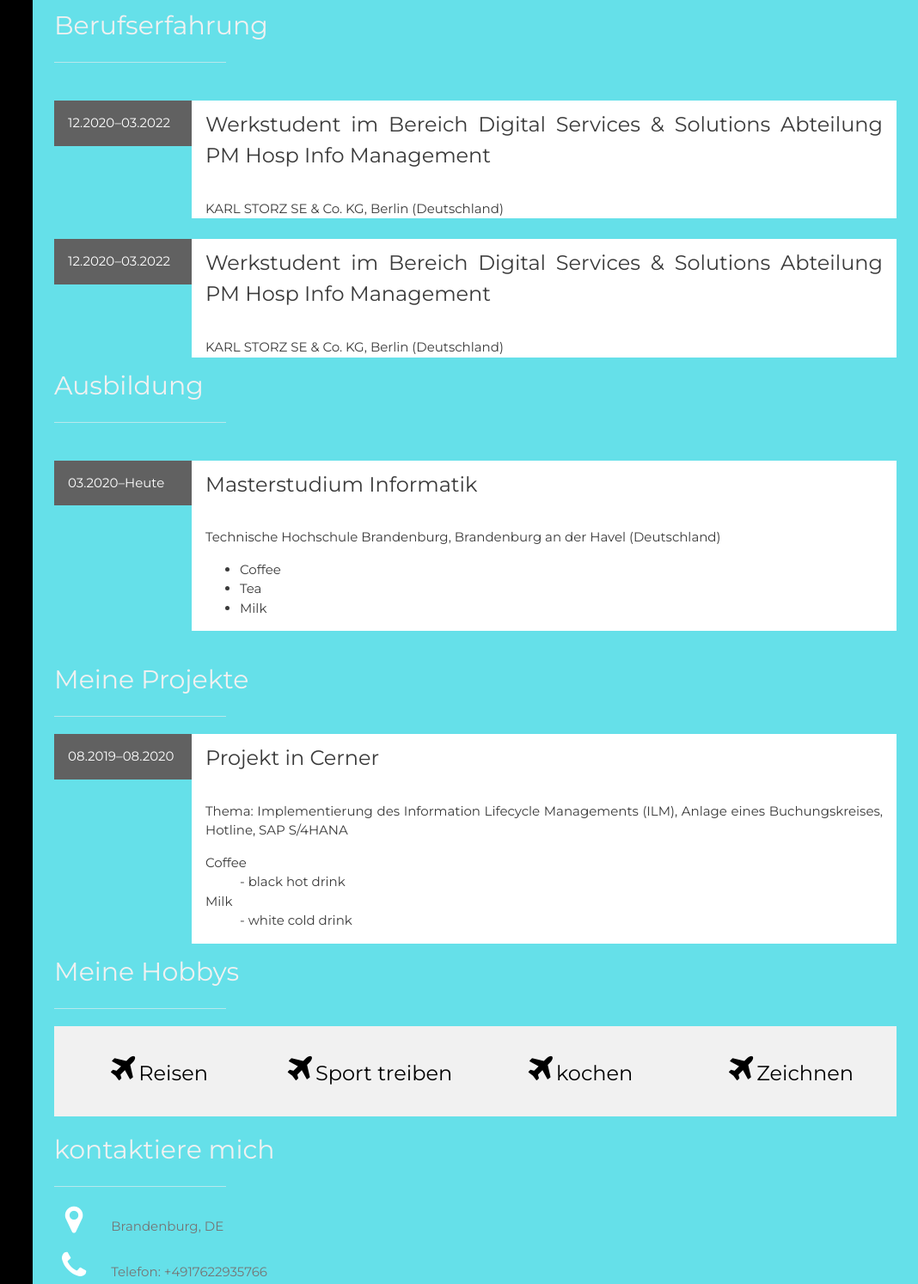
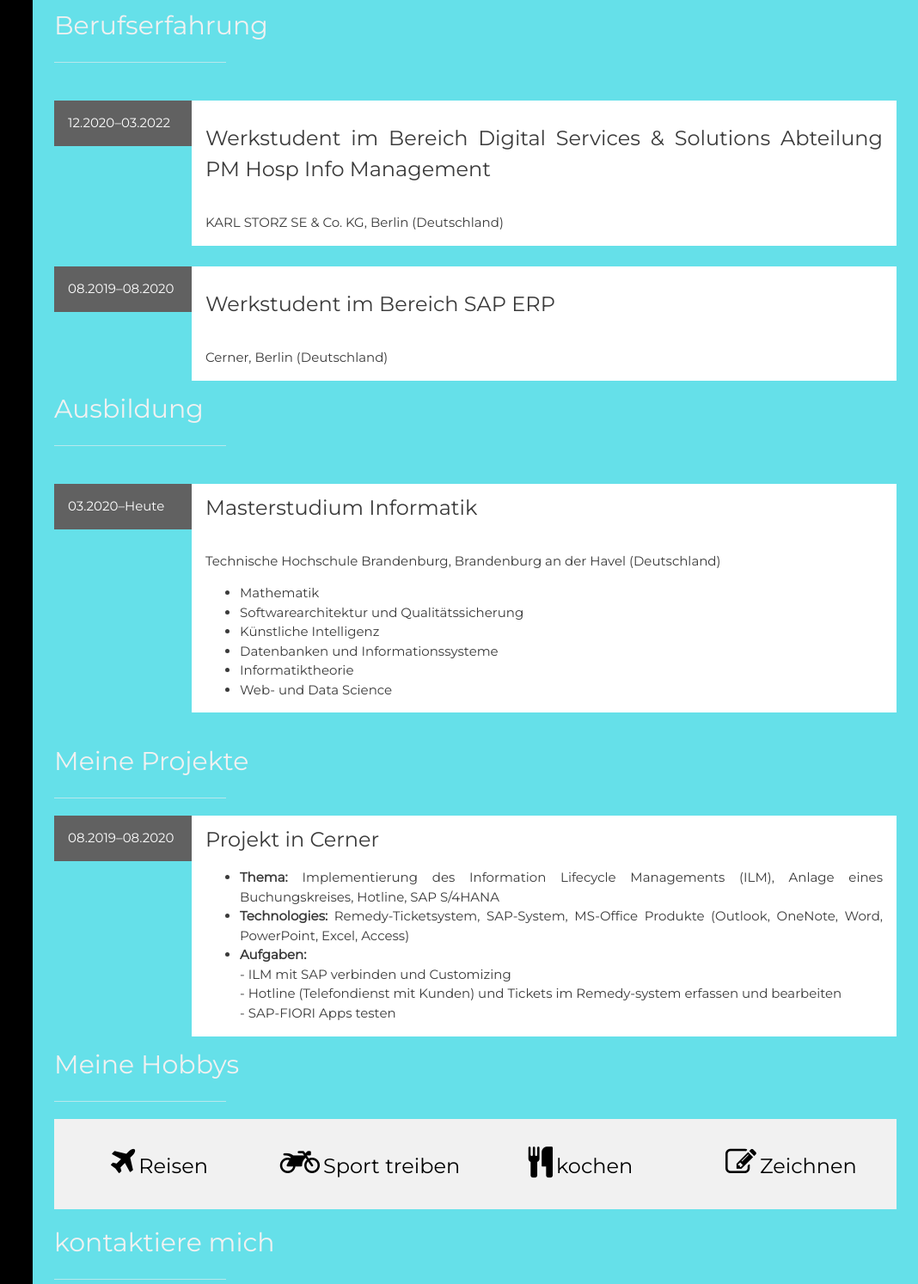
Before and after one commit to romeolandry/portfolio, a plain HTML site: page index.html in a window 1280 px wide. Shown: the part 912-2406 px from the top of the page at 86% size, without its empty margins (212-1280 px from the left). Drawn offline with nearby package versions, Linux system fonts and the light colour scheme.

Commit message:
update v4

```diff
--- a/css/custom.css
+++ b/css/custom.css
@@ -7,7 +7,7 @@ body, h1,h2,h3,h4,h5,h6 {
 /* Set the width of the sidebar to 250px */
 .w3-sidebar {
     width: 250px;
-    background: rgb(59, 71, 63);
+    background: rgb(97, 97, 97);
 }
 /* Add a left margin to the "page content" that matches the width of the sidebar (120px) */
 #main {
--- a/index.html
+++ b/index.html
@@ -32,7 +32,7 @@
 <!-- Icon Bar (Sidebar - hidden on small screens) -->
 <nav class="w3-sidebar w3-bar-block w3-small w3-hide-small">
   <!-- Avatar image in top left corner -->
-  <img src="images/Bewerbungsfoto2new.jpg" style="width:100%">
+  <img src="images/flora.png" style="width:100%">
   <h4><b>Astride Flora Goufack</b></h4>
   <a href="#" class="w3-bar-item w3-button w3-padding-large w3-green">
     <i class="fa fa-home w3-xxlarge"><span class="w3-large"> Home</span></i>
@@ -77,7 +77,7 @@
     <a href="#" class="w3-bar-item w3-button" style="width:25% !important">HOME</a>
     <a href="#aboutMe" class="w3-bar-item w3-button" style="width:25% !important">Über mich</a>
     <a href="#mySkills" class="w3-bar-item w3-button" style="width:25% !important">Skills</a>
-    <a href="#myExperiences" class="w3-bar-item w3-button" style="width:25% !important">Beruferfahrung</a>
+    <a href="#myExperiences" class="w3-bar-item w3-button" style="width:25% !important">Berufserfahrung</a>
     <a href="#myQualifications" class="w3-bar-item w3-button" style="width:25% !important">Ausbildung</a>
     <a href="#myPorject" class="w3-bar-item w3-button" style="width:25% !important">Projekte</a>
     <a href="#myHobbies" class="w3-bar-item w3-button" style="width:25% !important">Hobbys</a>
@@ -99,7 +99,7 @@
   <div id="aboutMe" class="w3-content w3-justify w3-text-grey w3-padding-54">
     <h2 class="w3-text-light-grey">Über mich</h2>
     <hr style="width:200px" class="w3-opacity ">
-    <p>seit Oktober 2016 bin ich Studentin an der THB Brandenburg im Fachbereich Informatik und Medien. im Dezember 2019 habe ich meine Bachelorarbeit im Medizininformatik abgeschlossen und jetzt mache ich den Master in Informatik mit dem Schwerpunkt Network and Mobile Computing . ich arbeite als Werkstudentin in einer Firma in Berlin in der Abteilung Produktmanagement mit Schwerpunkt Design. ich wohne in Brandenburg. ursprünglich komme ich aus Kamerun.</p>
+    <p>Seit Oktober 2016 bin ich Studentin an der THB Brandenburg im Fachbereich Informatik und Medien. im Dezember 2019 habe ich meine Bachelorarbeit im Medizininformatik abgeschlossen und jetzt mache ich den Master in Informatik mit dem Schwerpunkt Network and Mobile Computing . ich arbeite als Werkstudentin in einer Firma in Berlin in der Abteilung Produktmanagement mit Schwerpunkt Design. ich wohne in Brandenburg. ursprünglich komme ich aus Kamerun.</p>
   </div>
 
   <!--Skills-->
@@ -134,13 +134,13 @@
     <hr style="width:200px" class="w3-opacity">
     <div class="w3-row w3-padding-24">
       <div class="w3-col w3-container w3-dark-grey" style="width:160px"><p>12.2020–03.2022</p></div>
-      <div class="w3-rest w3-container w3-white w3-text-dark-grey"><h3>Werkstudent im Bereich Digital Services & Solutions Abteilung PM Hosp Info Management</h3><br>
+      <div class="w3-rest w3-container w3-white w3-text-dark-grey w3-padding-16"><h3>Werkstudent im Bereich Digital Services & Solutions Abteilung PM Hosp Info Management</h3><br>
          KARL STORZ SE & Co. KG, Berlin (Deutschland)</div>
     </div>
-    <div class="w3-row">
-      <div class="w3-col w3-container w3-dark-grey" style="width:160px"><p>12.2020–03.2022</p></div>
-      <div class="w3-rest w3-container w3-white w3-text-dark-grey"><h3>Werkstudent im Bereich Digital Services & Solutions Abteilung PM Hosp Info Management</h3><br>
-         KARL STORZ SE & Co. KG, Berlin (Deutschland)</div>
+    <div class="w3-row padding-24">
+      <div class="w3-col w3-container w3-dark-grey" style="width:160px"><p>08.2019–08.2020</p></div>
+      <div class="w3-rest w3-container w3-white w3-text-dark-grey w3-padding-16"><h3>Werkstudent im Bereich SAP ERP</h3><br>
+        Cerner, Berlin (Deutschland)</div>
     </div>
   </div>
 
@@ -153,10 +153,14 @@
       <div class="w3-rest w3-container w3-white w3-text-dark-grey"><h3>Masterstudium Informatik </h3><br>
         Technische Hochschule Brandenburg, Brandenburg an der Havel (Deutschland)
         <ul>
-          <li>Coffee</li>
-          <li>Tea</li>
-          <li>Milk</li>
+          <li>Mathematik</li>
+          <li>Softwarearchitektur und Qualitätssicherung</li>
+          <li>Künstliche Intelligenz</li>
+          <li>Datenbanken und Informationssysteme</li>
+          <li>Informatiktheorie</li>
+          <li>Web- und Data Science</li>
         </ul>  </div>
+
 
     </div>
   </div>
@@ -167,14 +171,17 @@
     <hr style="width:200px" class="w3-opacity">
     <div class="w3-row">
       <div class="w3-col w3-container w3-dark-grey" style="width:160px"><p>08.2019–08.2020</p></div>
-      <div class="w3-rest w3-container w3-white w3-text-dark-grey"><h3>Projekt in Cerner </h3><br>
-        Thema: Implementierung des Information Lifecycle Managements (ILM), Anlage eines Buchungskreises, Hotline, SAP S/4HANA
-        <dl>
-          <dt>Coffee</dt>
-          <dd>- black hot drink</dd>
-          <dt>Milk</dt>
-          <dd>- white cold drink</dd>
-        </dl></div>
+      <div class="w3-rest w3-container w3-white w3-text-dark-grey"><h3>Projekt in Cerner </h3>
+
+        <ul>
+          <li><b>Thema:</b> Implementierung des Information Lifecycle Managements (ILM), Anlage eines Buchungskreises, Hotline, SAP S/4HANA</li>
+          <li><b>Technologies:</b> Remedy-Ticketsystem, SAP-System, MS-Office Produkte (Outlook, OneNote, Word, PowerPoint, Excel, Access)</li>
+          <li><b>Aufgaben:</b></li>
+          <dt>-	ILM mit SAP verbinden und Customizing </dt>
+          <dt>- Hotline (Telefondienst mit Kunden) und Tickets im Remedy-system erfassen und bearbeiten </dt>
+          <dt>- SAP-FIORI Apps testen </dt>
+        </ul>
+        </div>
     </div>
   </div>
 
@@ -188,15 +195,15 @@
         <span class="w3-xlarge">Reisen</span>
       </div>
       <div class="w3-quarter w3-section">
-        <i class="	fa fa-plane w3-xxlarge"></i>
+        <i class="	fa fa-motorcycle w3-xxlarge"></i>
         <span class="w3-xlarge">Sport treiben</span>
       </div>
       <div class="w3-quarter w3-section">
-        <i class="	fa fa-plane w3-xxlarge"></i>
+        <i class="	fa fa-cutlery w3-xxlarge"></i>
         <span class="w3-xlarge">kochen</span>
       </div>
       <div class="w3-quarter w3-section">
-        <i class="	fa fa-plane w3-xxlarge"></i>
+        <i class="	fa fa-pencil-square-o w3-xxlarge"></i>
         <span class="w3-xlarge">Zeichnen</span>
       </div>
     </div>
```
Also changed, not shown: My Portfolio - ColorPalette.png (added), images/flora.png (added), images/logoMyPortfolio.png (added), 1 other file.
